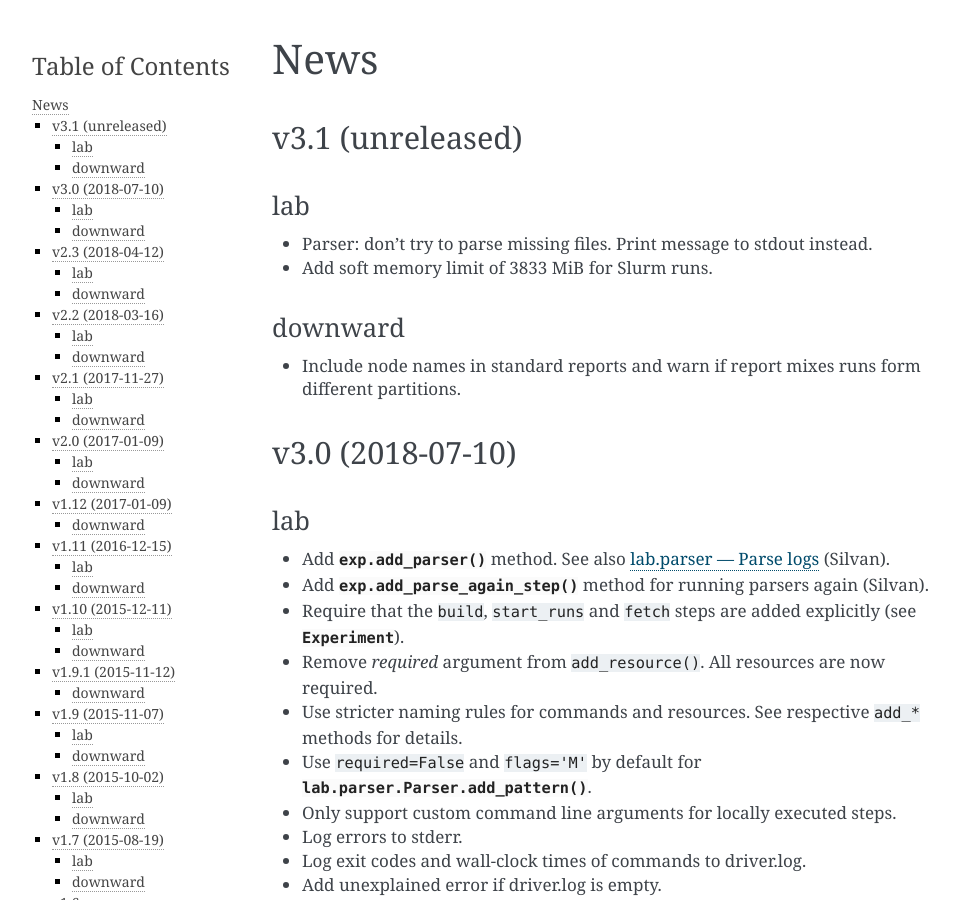
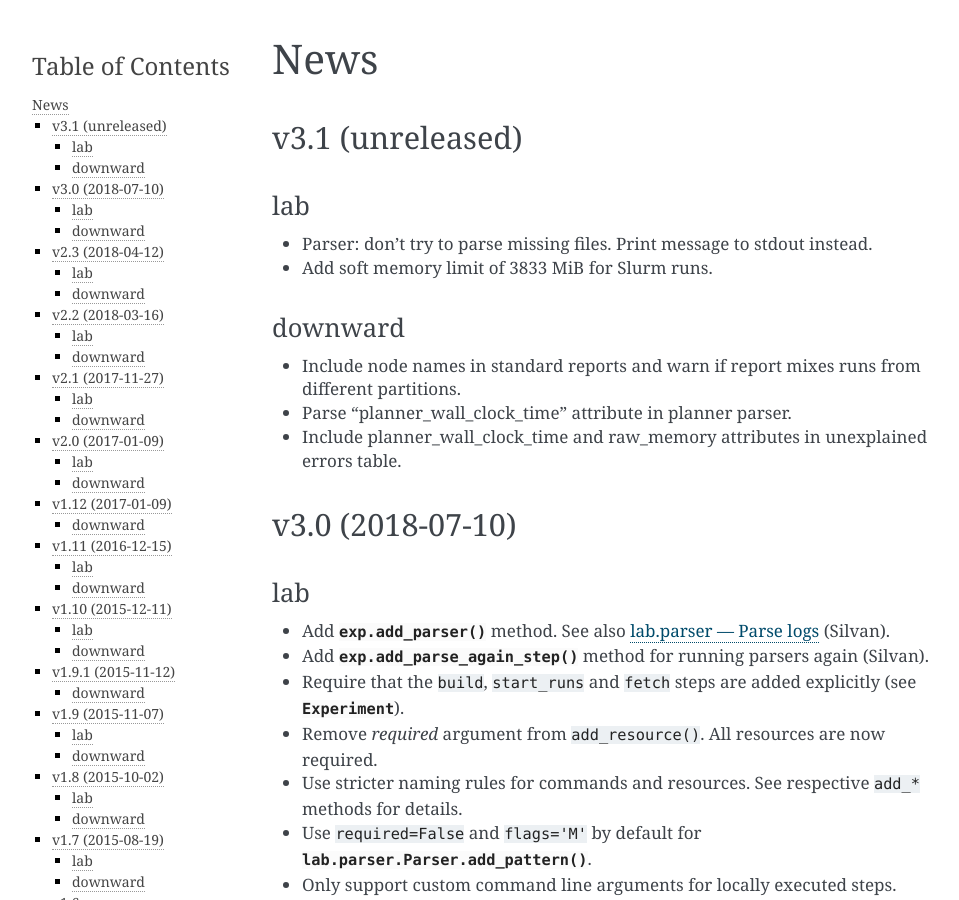
Before and after one commit to aibasel/lab, a Sphinx documentation site: the page built from docs/news.rst, in a window 1280 px wide and 900 px high. Shown: the whole window, without its empty margins (148-1107 px from the left). Built offline with Sphinx 7.4.7, drawn with Linux system fonts in a browser that asks for light colours; pages that are not in the unit, such as notebooks, are missing from menus.

Commit message:
Update news.

```diff
--- a/docs/news.rst
+++ b/docs/news.rst
@@ -15,8 +15,9 @@ lab
 
 downward
 ^^^^^^^^
-* Include node names in standard reports and warn if report mixes runs form different partitions.
-
+* Include node names in standard reports and warn if report mixes runs from different partitions.
+* Parse "planner_wall_clock_time" attribute in planner parser.
+* Include planner_wall_clock_time and raw_memory attributes in unexplained errors table.
 
 
 v3.0 (2018-07-10)
```
